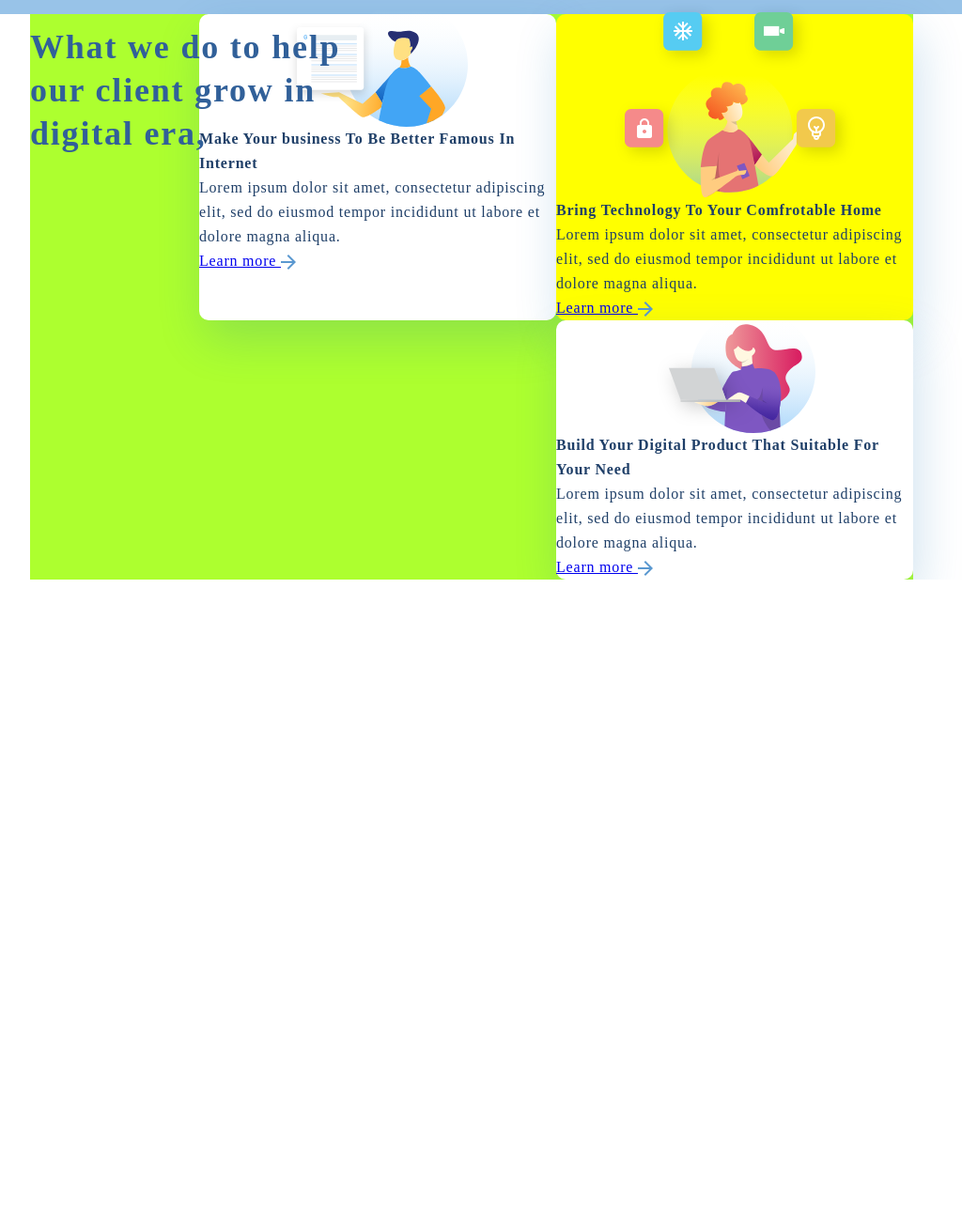
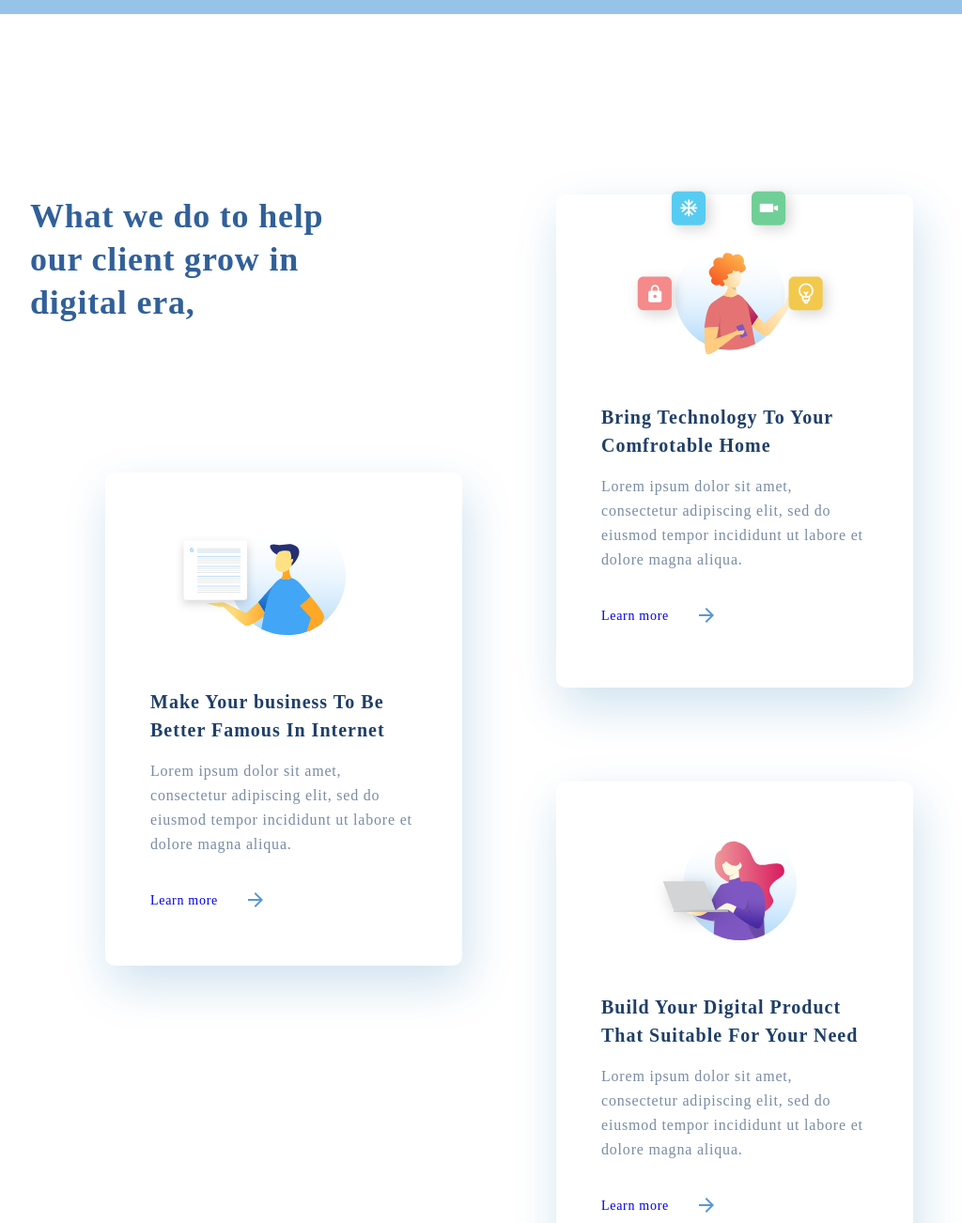
Before and after one commit to evssh/MS_light, a plain HTML site: page index.html in a window 1280 px wide. Shown: the part 753-2055 px from the top of the page at 94% size, without its empty margins (138-1162 px from the left). Before the commit the page ends 1370 px from the top, so only its background shows below. Drawn offline with Linux system fonts and the light colour scheme; files whose address does not match are found by name.

Commit message:
1. Header/Navi 2. Hero 3. What we do

```diff
--- a/css/style.css
+++ b/css/style.css
@@ -408,6 +408,14 @@ body {
     /*opacity: 0.6;*/
 }
 
+a {
+    text-decoration: none;
+}
+
+a:active, a:hover, a:focus {
+    opacity: .75;
+}
+
 .wrapper {
     max-width: 1200px;
     margin: 0 auto;
@@ -460,7 +468,7 @@ body {
     /*min-height: 100vh;*/
     max-width: 1366px;
     max-height: 768px;
-    margin: auto;
+    margin: auto auto 180px;
 }
 
 .intro__title {
@@ -523,22 +531,23 @@ body {
 
 /*What we do styles start*/
 
+.what_we_do {
+    margin-bottom: 192px;
+}
+
 .what_we_do__wrap {
-    max-height: 1162px;
+    height: 1162px;
     position: relative;
-    background: greenyellow;
 }
 
 .what_we_do__title {
     max-width: 358px;
+    max-height: 138px;
     margin-top: 12px;
     font-family: 'Gilroy';
     font-size: 36px;
     line-height: 46px;
     /* or 128% */
-
-    letter-spacing: 0.05em;
-
     /* blue_02 */
 
     color: #316099;
@@ -547,16 +556,16 @@ body {
 
 .what_we_do__cards {
     display: flex;
-    justify-content: flex-start;
-    align-content: stretch;
-    flex-wrap: wrap;
-    flex-direction: row-reverse;
-    align-items: stretch;
+    flex-direction: column;
+    flex-wrap: wrap-reverse;
+    align-content: end;
+    justify-content: center;
+    height: 1162px;;
 }
 
 .what_we_do__card {
     max-width: 380px;
-    max-height: 525px;
+    height: 525px;
     background: #FFFFFF;
     /* shadow1 */
 
@@ -565,13 +574,107 @@ body {
 }
 
 .what_we_do__card:first-child {
-    background-color: yellow;
+    margin-bottom: 100px;
+    margin-top: 12px;
 }
 
+.what_we_do__card:nth-child(3) {
+    margin-bottom: 329px;
+    margin-right: 100px;
+    margin-top: 308px;
+}
+
+/*.what_we_do__card:last-child {*/
+/*    margin-bottom: 0;*/
+/*}*/
+
 .what_we_do__card-man-bring {
-    margin: auto;
-    margin-top: -12px;
     display: block;
+    margin: -12px auto 51px;
+    max-width: 224px;
+    max-height: 197px;
+}
+
+.what_we_do__card-man-pepper {
+    display: block;
+    margin-top: 48px;
+    margin-left: 74px;
+    margin-bottom: 56px;
+    max-width: 182px;
+    max-height: 132px;
+}
+
+.what_we_do__card-woman {
+    display: block;
+    margin-top: 49px;
+    margin-left: 100px;
+    margin-bottom: 56px;
+    max-width: 156px;
+    max-height: 131px;
+}
+
+.what_we_do__card-title {
+    font-family: 'Gilroy';
+    font-size: 20px;
+    line-height: 30px;
+    /* or 150% */
+
+    letter-spacing: 0.05em;
+
+    /* Blue_01 */
+
+    color: #1F3F68;
+    margin-bottom: 16px;
+}
+
+.what_we_do__card-desc {
+    max-width: 284px;
+    max-height: 241px;
+    margin: 51px 48px 48px 48px;
+}
+
+.what_we_do__card-text {
+    font-size: 16px;
+    opacity: 0.6;
+    margin-bottom: 32px;
+}
+
+.what_we_do__card-vector {
+    margin-left: 28px;
+    vertical-align: text-bottom;
+}
+
+.what_we_do__card-link {
+    font-family: 'Gilroy';
+    font-size: 14px;
+    line-height: 30px;
+    /* identical to box height, or 214% */
+
+    letter-spacing: 0.05em;
+
+    /* blue_04 */
+
+    color: #5A98D0;
+
 }
 
 /*What we do styles end*/
+
+.flex {
+    height: 1000px;
+    width: 800px;
+    background-color: #5A98D0;
+
+    display: flex;
+    flex-direction: column-reverse;
+    flex-wrap: wrap-reverse;
+    align-content: space-between;
+    justify-content: center;
+}
+
+.card {
+    height: 400px;
+    width: 400px;
+    background-color: greenyellow;
+    border: black 1px;
+}
--- a/index.html
+++ b/index.html
@@ -57,41 +57,51 @@
                         digital era,
                     </h2>
                     <div class="what_we_do__cards">
+
                         <div class="what_we_do__card">
-<!--                            <div class="what_we_do__card-pic1">-->
-                                <img src="./img/svg/man_bring.svg" alt="Bring Technology To Your Comfrotable Home" class="what_we_do__card-man-bring">
-<!--                            </div>-->
-                            <h3 class="what_we_do__card-title">Bring Technology To Your Comfrotable Home</h3>
-                            <p class="what_we_do__card-desc">Lorem ipsum dolor sit amet, consectetur adipiscing elit, sed do eiusmod tempor incididunt ut labore et dolore magna aliqua. </p>
-                            <div class="what_we_do__card-link">
-                                <a href="#!">Learn more <img src="./img/svg/vector.svg" alt="Learn more"></a>
+<!--                        <div class="what_we_do__card-pic1">-->
+                            <img src="./img/svg/man_bring.svg" alt="Bring Technology To Your Comfrotable Home" class="what_we_do__card-man-bring">
+<!--                        </div>-->
+                            <div class="what_we_do__card-desc">
+                                <h3 class="what_we_do__card-title">Bring Technology To Your Comfrotable Home</h3>
+                                <p class="what_we_do__card-text">Lorem ipsum dolor sit amet, consectetur adipiscing elit, sed do eiusmod tempor incididunt ut labore et dolore magna aliqua. </p>
+                                <div class="what_we_do__card-link">
+                                    <a href="#!">Learn more <img src="./img/svg/vector.svg" alt="Learn more" class="what_we_do__card-vector"></a>
+                                </div>
                             </div>
                         </div>
+
+
+
+
                         <div class="what_we_do__card">
-                            <div class="what_we_do__card-pic">
-                                <img src="./img/svg/man_pepper.svg" alt="Make Your business To Be Better Famous In Internet" class="what_we_do__card-man-bring">
-                            </div>
-                            <h3 class="what_we_do__card-title">Make Your business To Be Better Famous In Internet</h3>
-                            <p class="what_we_do__card-desc">Lorem ipsum dolor sit amet, consectetur adipiscing elit, sed do eiusmod tempor incididunt ut labore et dolore magna aliqua. </p>
-                            <div class="what_we_do__card-link">
-                                <a href="#!">Learn more <img src="./img/svg/vector.svg" alt="Learn more"></a>
+                            <img src="./img/svg/woman.svg" alt="Build Your Digital Product That Suitable For Your Need" class="what_we_do__card-woman">
+                            <div class="what_we_do__card-desc">
+                                <h3 class="what_we_do__card-title">Build Your Digital Product That Suitable For Your Need</h3>
+                                <p class="what_we_do__card-text">Lorem ipsum dolor sit amet, consectetur adipiscing elit, sed do eiusmod tempor incididunt ut labore et dolore magna aliqua. </p>
+                                <div class="what_we_do__card-link">
+                                    <a href="#!">Learn more <img src="./img/svg/vector.svg" alt="Learn more" class="what_we_do__card-vector"></a>
+                                </div>
                             </div>
                         </div>
+
                         <div class="what_we_do__card">
-                            <div class="what_we_do__card-pic">
-                                <img src="./img/svg/woman.svg" alt="Build Your Digital Product That Suitable For Your Need" class="what_we_do__card-man-bring">
-                            </div>
-                            <h3 class="what_we_do__card-title">Build Your Digital Product That Suitable For Your Need</h3>
-                            <p class="what_we_do__card-desc">Lorem ipsum dolor sit amet, consectetur adipiscing elit, sed do eiusmod tempor incididunt ut labore et dolore magna aliqua. </p>
-                            <div class="what_we_do__card-link">
-                                <a href="#!">Learn more <img src="./img/svg/vector.svg" alt="Learn more"></a>
+                            <img src="./img/svg/man_pepper.svg" alt="Make Your business To Be Better Famous In Internet" class="what_we_do__card-man-pepper">
+                            <div class="what_we_do__card-desc">
+                                <h3 class="what_we_do__card-title">Make Your business To Be Better Famous In Internet</h3>
+                                <p class="what_we_do__card-text">Lorem ipsum dolor sit amet, consectetur adipiscing elit, sed do eiusmod tempor incididunt ut labore et dolore magna aliqua. </p>
+                                <div class="what_we_do__card-link">
+                                    <a href="#!">Learn more <img src="./img/svg/vector.svg" alt="Learn more" class="what_we_do__card-vector"></a>
+                                </div>
                             </div>
                         </div>
+
                     </div>
                 </div>
             </div>
         </section>
         <!--    what we do end-->
+
     </main>
 
 </body>
```
